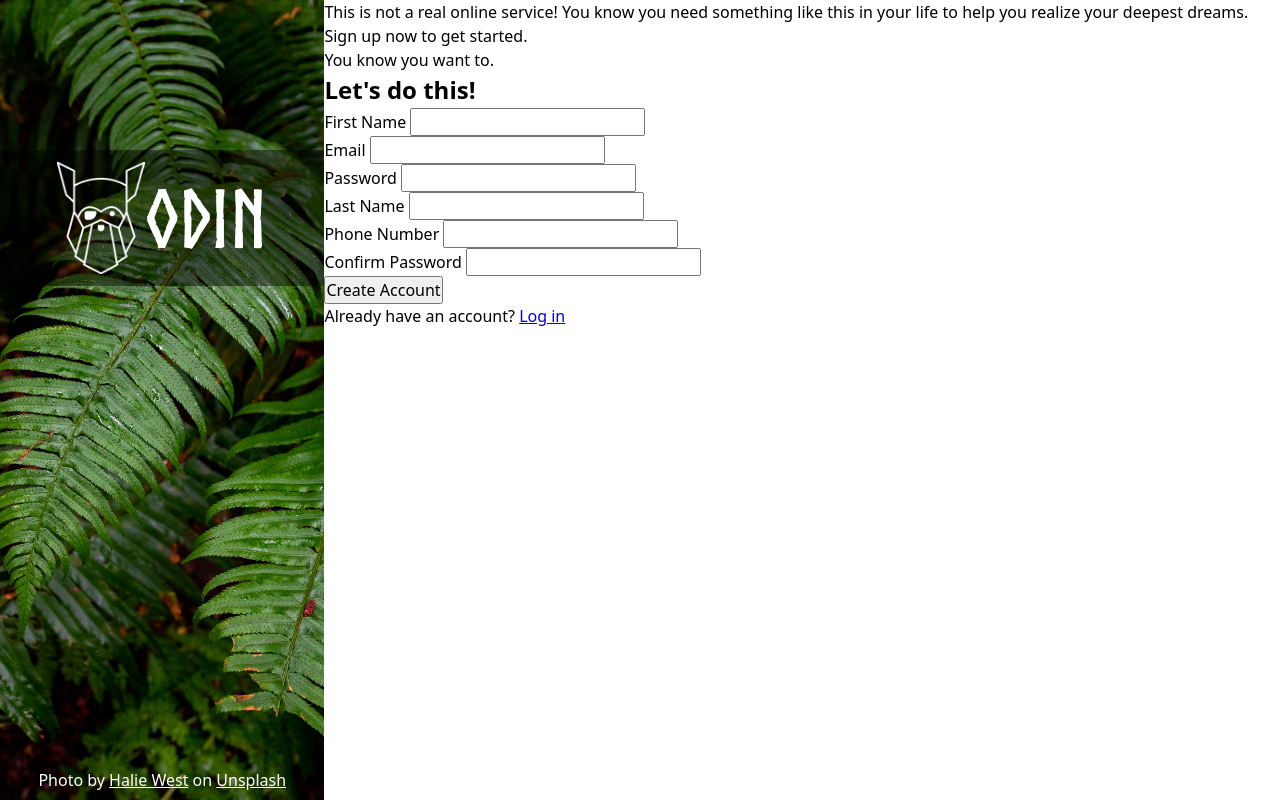
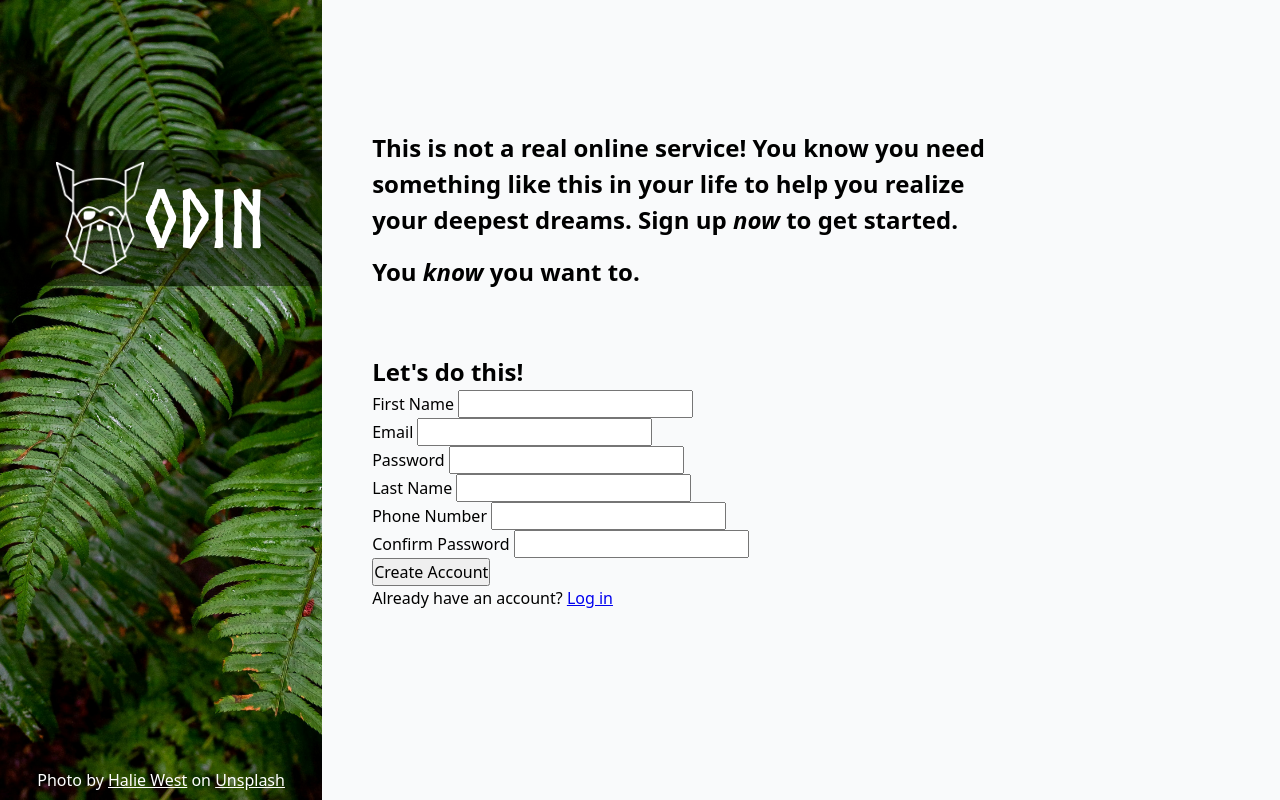
Before and after one commit to smith109/sign-up-form, a plain HTML site: page index.html in a window 1280 px wide. Drawn offline with Linux system fonts and the light colour scheme.

Commit message:
Add styles to the info section

```diff
--- a/css/style.css
+++ b/css/style.css
@@ -4,6 +4,7 @@
 }
 
 :root {
+  --primary-bg-color: #f9fafb;
   --secondary-color: #ffffff;
   --fern-bg: url(../img/fern.jpg) no-repeat;
   --transparent-bg: rgba(0, 0, 0, 0.464);
@@ -45,7 +46,7 @@ div.container,
   color: var(--secondary-color);
   background-size: cover;
   background-position: center;
-  width: 30%;
+  width: 50%;
   min-height: 100vh;
   position: relative;
   overflow: hidden;
@@ -82,3 +83,26 @@ div.container,
 .sidebar p>a {
   color: inherit;
 }
+
+.container .main {
+  background: var(--primary-bg-color);
+  display: flex;
+  flex-direction: column;
+  padding-top: 130px;
+  padding-left: 50px;
+}
+
+.main .info-section>p {
+  font-size: 1.5rem;
+  font-weight: 600;
+  width: clamp(45ch, 50%, 75ch);
+}
+
+.info-section p:last-child {
+  margin-top: 16px;
+  margin-bottom: 64px;
+}
+
+.info-section p>span {
+  font-style: italic;
+}
```
